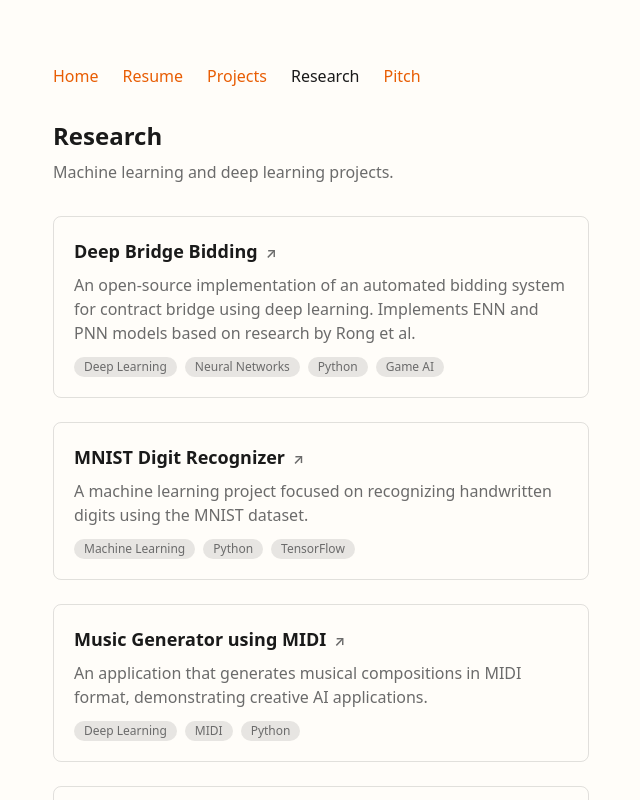
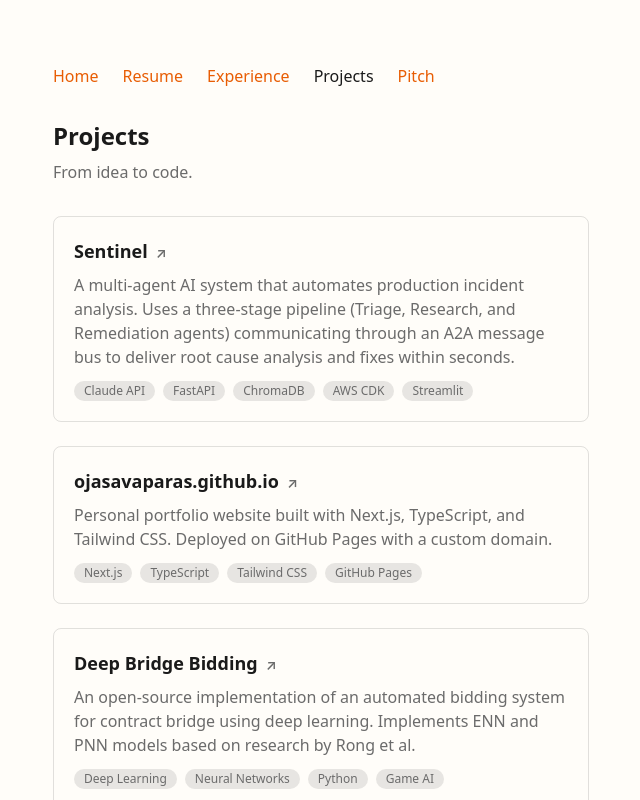
Before and after one commit to ojasavaparas/ojasavaparas.github.io, a Next.js app: page /research in a window 1280 px wide. Shown: the top 800 px of the page, without its empty margins (319-959 px from the left). Built offline with nearby package versions, Linux system fonts and the light colour scheme.

Commit message:
Rename nav labels and add new projects
- Rename Projects to Experience, Research to Projects across all pages
- Add Sentinel and ojasavaparas.github.io to Projects page
- Update Projects subtitle to "From idea to code."

```diff
--- a/src/app/page.tsx
+++ b/src/app/page.tsx
@@ -18,11 +18,11 @@
           <span className="absolute bottom-0 left-0 h-0.5 w-0 bg-[var(--accent)] transition-all duration-300 group-hover:w-full"></span>
         </Link>
         <Link href="/projects" className="group relative text-[var(--accent)] no-underline">
-          Projects
+          Experience
           <span className="absolute bottom-0 left-0 h-0.5 w-0 bg-[var(--accent)] transition-all duration-300 group-hover:w-full"></span>
         </Link>
         <Link href="/research" className="group relative text-[var(--accent)] no-underline">
-          Research
+          Projects
           <span className="absolute bottom-0 left-0 h-0.5 w-0 bg-[var(--accent)] transition-all duration-300 group-hover:w-full"></span>
         </Link>
         <Link href="/pitch" className="group relative text-[var(--accent)] no-underline">
--- a/src/app/pitch/page.tsx
+++ b/src/app/pitch/page.tsx
@@ -42,8 +42,8 @@
       <nav className="mb-6 flex flex-wrap gap-4 sm:gap-6 text-base font-medium">
         <Link href="/" className="text-[var(--muted)] no-underline hover:text-[var(--foreground)]">Home</Link>
         <Link href="/resume" className="text-[var(--accent)] no-underline hover:underline">Resume</Link>
-        <Link href="/projects" className="text-[var(--accent)] no-underline hover:underline">Projects</Link>
-        <Link href="/research" className="text-[var(--accent)] no-underline hover:underline">Research</Link>
+        <Link href="/projects" className="text-[var(--accent)] no-underline hover:underline">Experience</Link>
+        <Link href="/research" className="text-[var(--accent)] no-underline hover:underline">Projects</Link>
         <span className="text-[var(--foreground)]">Pitch</span>
       </nav>
 
--- a/src/app/projects/page.tsx
+++ b/src/app/projects/page.tsx
@@ -27,12 +27,12 @@
       <nav className="mb-6 sm:mb-8 flex flex-wrap gap-4 sm:gap-6 text-base font-medium">
         <Link href="/" className="text-[var(--muted)] no-underline hover:text-[var(--foreground)]">Home</Link>
         <Link href="/resume" className="text-[var(--accent)] no-underline hover:underline">Resume</Link>
-        <span className="text-[var(--foreground)]">Projects</span>
-        <Link href="/research" className="text-[var(--accent)] no-underline hover:underline">Research</Link>
+        <span className="text-[var(--foreground)]">Experience</span>
+        <Link href="/research" className="text-[var(--accent)] no-underline hover:underline">Projects</Link>
         <Link href="/pitch" className="text-[var(--accent)] no-underline hover:underline">Pitch</Link>
       </nav>
 
-      <h1 className="mb-2 text-xl sm:text-2xl font-bold">Projects</h1>
+      <h1 className="mb-2 text-xl sm:text-2xl font-bold">Experience</h1>
       <p className="mb-6 sm:mb-8 text-[var(--muted)] text-sm sm:text-base">Notable work from my time at Audible/Amazon.</p>
 
       <ul className="space-y-5 sm:space-y-6">
--- a/src/app/research/page.tsx
+++ b/src/app/research/page.tsx
@@ -1,6 +1,18 @@
 import Link from "next/link";
 
 const research = [
+  {
+    title: "Sentinel",
+    description: "A multi-agent AI system that automates production incident analysis. Uses a three-stage pipeline (Triage, Research, and Remediation agents) communicating through an A2A message bus to deliver root cause analysis and fixes within seconds.",
+    tags: ["Claude API", "FastAPI", "ChromaDB", "AWS CDK", "Streamlit"],
+    url: "https://github.com/ojasavaparas/Sentinel",
+  },
+  {
+    title: "ojasavaparas.github.io",
+    description: "Personal portfolio website built with Next.js, TypeScript, and Tailwind CSS. Deployed on GitHub Pages with a custom domain.",
+    tags: ["Next.js", "TypeScript", "Tailwind CSS", "GitHub Pages"],
+    url: "https://github.com/ojasavaparas/ojasavaparas.github.io",
+  },
   {
     title: "Deep Bridge Bidding",
     description: "An open-source implementation of an automated bidding system for contract bridge using deep learning. Implements ENN and PNN models based on research by Rong et al.",
@@ -33,13 +45,13 @@
       <nav className="mb-6 sm:mb-8 flex flex-wrap gap-4 sm:gap-6 text-base font-medium">
         <Link href="/" className="text-[var(--muted)] no-underline hover:text-[var(--foreground)]">Home</Link>
         <Link href="/resume" className="text-[var(--accent)] no-underline hover:underline">Resume</Link>
-        <Link href="/projects" className="text-[var(--accent)] no-underline hover:underline">Projects</Link>
-        <span className="text-[var(--foreground)]">Research</span>
+        <Link href="/projects" className="text-[var(--accent)] no-underline hover:underline">Experience</Link>
+        <span className="text-[var(--foreground)]">Projects</span>
         <Link href="/pitch" className="text-[var(--accent)] no-underline hover:underline">Pitch</Link>
       </nav>
 
-      <h1 className="mb-2 text-xl sm:text-2xl font-bold">Research</h1>
-      <p className="mb-6 sm:mb-8 text-[var(--muted)] text-sm sm:text-base">Machine learning and deep learning projects.</p>
+      <h1 className="mb-2 text-xl sm:text-2xl font-bold">Projects</h1>
+      <p className="mb-6 sm:mb-8 text-[var(--muted)] text-sm sm:text-base">From idea to code.</p>
 
       <ul className="space-y-5 sm:space-y-6">
         {research.map((project) => (
--- a/src/app/resume/page.tsx
+++ b/src/app/resume/page.tsx
@@ -6,8 +6,8 @@
       <nav className="mb-6 flex flex-wrap gap-4 sm:gap-6 text-base font-medium">
         <Link href="/" className="text-[var(--muted)] no-underline hover:text-[var(--foreground)]">Home</Link>
         <span className="text-[var(--foreground)]">Resume</span>
-        <Link href="/projects" className="text-[var(--accent)] no-underline hover:underline">Projects</Link>
-        <Link href="/research" className="text-[var(--accent)] no-underline hover:underline">Research</Link>
+        <Link href="/projects" className="text-[var(--accent)] no-underline hover:underline">Experience</Link>
+        <Link href="/research" className="text-[var(--accent)] no-underline hover:underline">Projects</Link>
         <Link href="/pitch" className="text-[var(--accent)] no-underline hover:underline">Pitch</Link>
       </nav>
 
```
